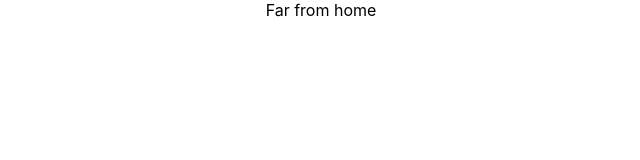
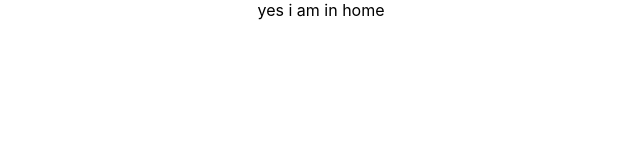
Before and after one commit to vaibhavpathak99/Formloginvalidation, a React (Create React App) app: page /home in a window 1280 px wide. Shown: the top 160 px of the page, without its empty margins (319-959 px from the left). Built offline with nearby package versions, Linux system fonts and the light colour scheme.

Commit message:
testing in code

```diff
--- a/src/Home.js
+++ b/src/Home.js
@@ -2,7 +2,7 @@ import React from 'react'
 
 function Home() {
   return (
-    <div>Far from home</div>
+    <div>yes i am in home</div>
   )
 }
 
```
